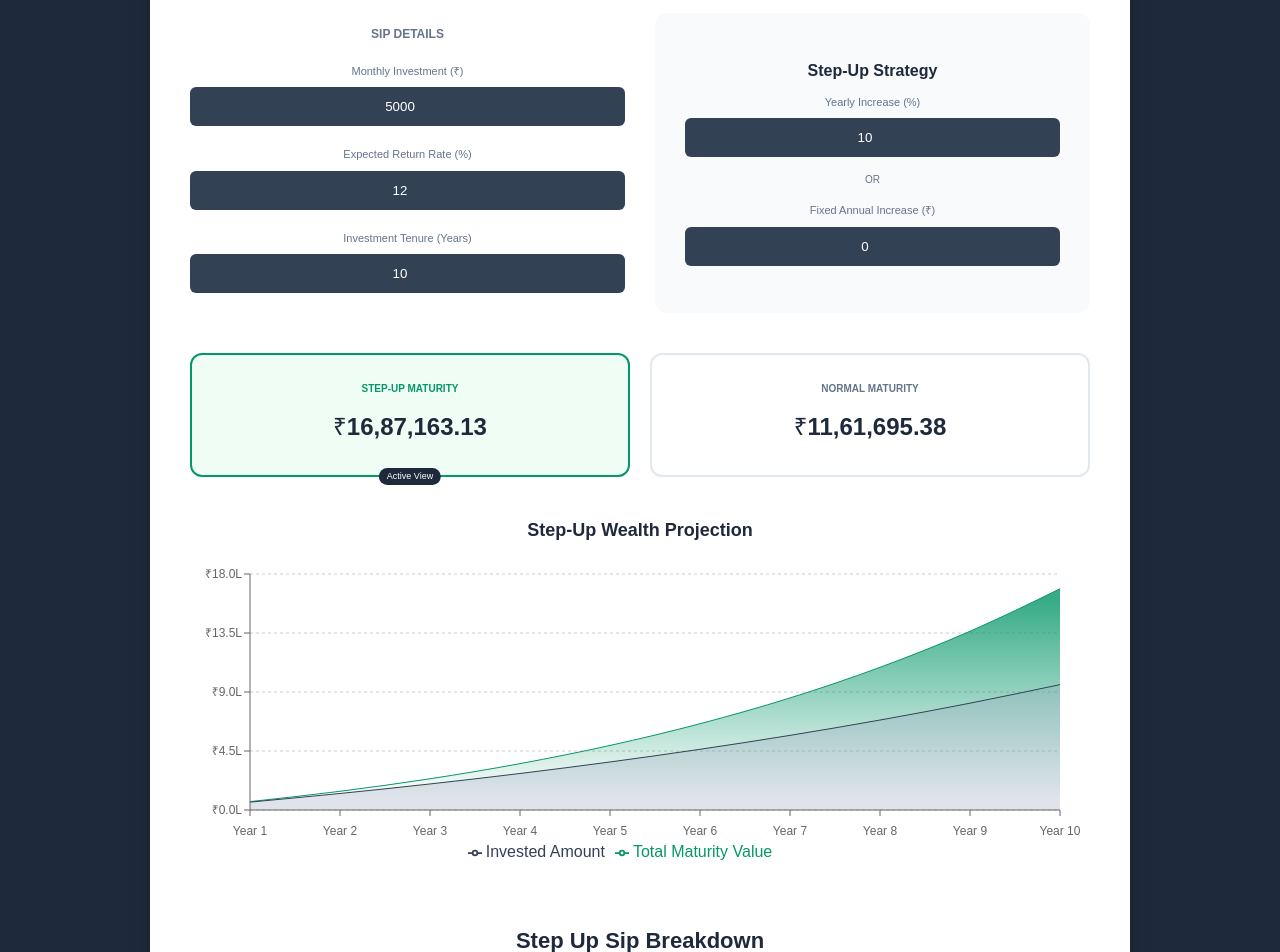
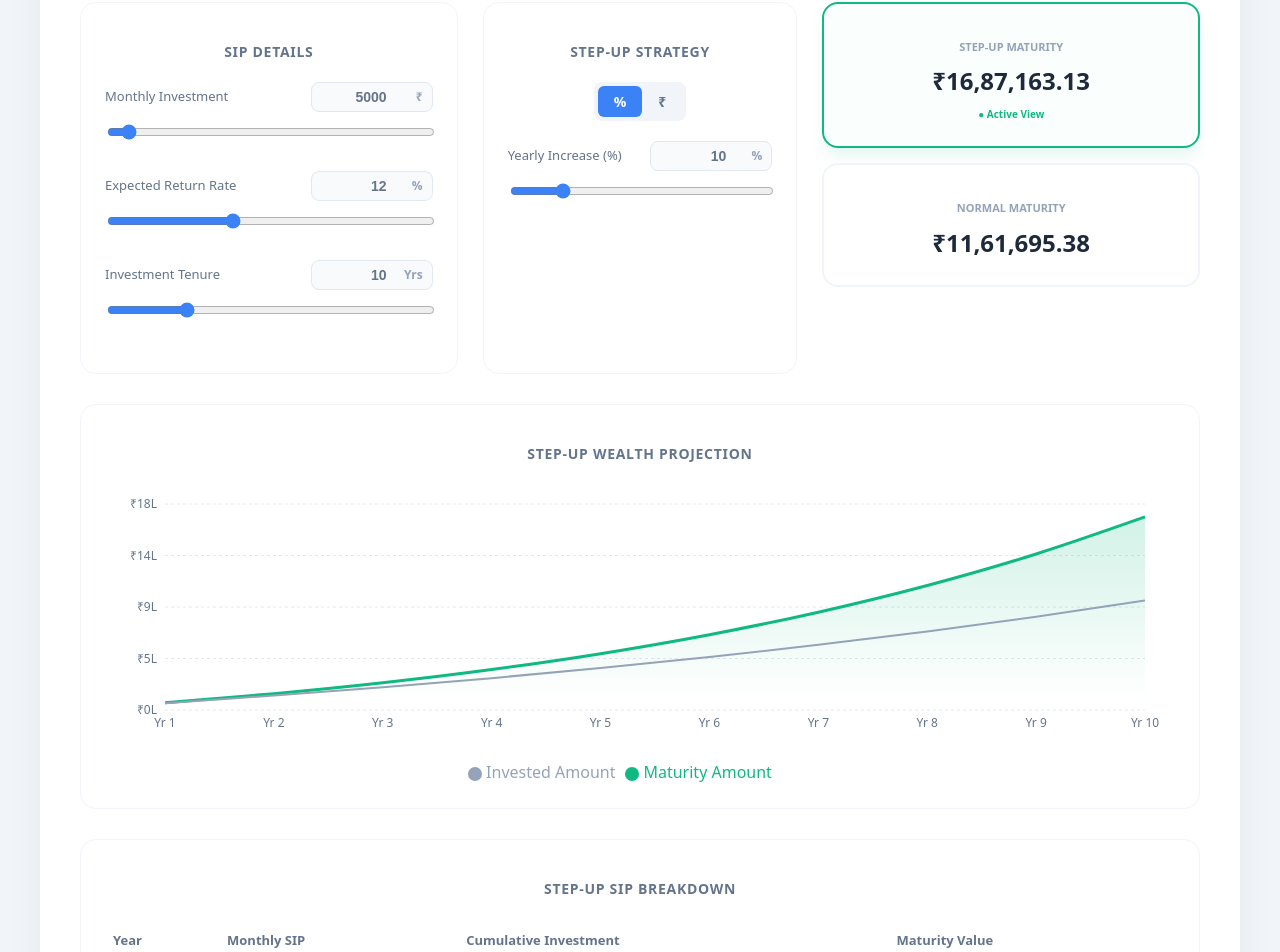
Before and after one commit to siddheshpdy/finCalculators, a React (Vite) app: page / in a window 1280 px wide. Shown: the part 299-1251 px from the top of the page. Built offline with nearby package versions, Linux system fonts and the light colour scheme.

Commit message:
updated UI

```diff
--- a/src/components/SipCalculator.jsx
+++ b/src/components/SipCalculator.jsx
@@ -3,17 +3,6 @@ import { useFinance } from '../hooks/useFinance';
 import WealthChart from './WealthChart';
 
 const SipCalculator = () => {
-  const colors = {
-    pageBg: '#1E293B',
-    cardBg: '#FFFFFF',
-    textMain: '#1E293B', // Deep Slate / Black for text
-    textMuted: '#64748B',
-    primary: '#059669',
-    secondary: '#334155',
-    inputBg: '#334155',   // Dark inputs from screenshot
-    accent: '#F8FAFC'
-  };
-
   const [inputs, setInputs] = useState({
     amount: 5000,
     rate: 12,
@@ -21,139 +10,103 @@ const SipCalculator = () => {
     stepUpPercent: 10,
     stepUpValue: 0
   });
-
+  const [activeStrategy, setActiveStrategy] = useState('percent'); // 'percent' or 'fixed'
   const [activeTab, setActiveTab] = useState('stepUp');
 
   const { calculateSIP } = useFinance();
 
-  const results = useMemo(() =>
-    calculateSIP(
-      Number(inputs.amount),
-      Number(inputs.rate),
-      Number(inputs.years),
-      Number(inputs.stepUpPercent),
-      Number(inputs.stepUpValue)
-    ),
-    [inputs, calculateSIP]
-  );
+  const results = useMemo(() => calculateSIP(
+    Number(inputs.amount), Number(inputs.rate), Number(inputs.years),
+    activeStrategy === 'percent' ? Number(inputs.stepUpPercent) : 0,
+    activeStrategy === 'fixed' ? Number(inputs.stepUpValue) : 0
+  ), [inputs, activeStrategy, calculateSIP]);
 
-  const chartData = useMemo(() => {
-    return results.breakdown.map(yearData => ({
-      name: `Year ${yearData.year}`,
-      Invested: activeTab === 'stepUp' ? Number(yearData.stepUp.investedAmount) : Number(yearData.normal.investedAmount),
-      TotalValue: activeTab === 'stepUp' ? Number(yearData.stepUp.totalValue) : Number(yearData.normal.totalValue)
-    }));
-  }, [results, activeTab]);
+  const chartData = useMemo(() => results.breakdown.map(d => ({
+    name: `Yr ${d.year}`,
+    Invested: Number(activeTab === 'stepUp' ? d.stepUp.investedAmount : d.normal.investedAmount),
+    TotalValue: Number(activeTab === 'stepUp' ? d.stepUp.totalValue : d.normal.totalValue)
+  })), [results, activeTab]);
 
-  const handleInputChange = (field, value) => {
-    setInputs(prev => ({
-      ...prev,
-      [field]: value,
-      ...(field === 'stepUpPercent' && value > 0 ? { stepUpValue: 0 } : {}),
-      ...(field === 'stepUpValue' && value > 0 ? { stepUpPercent: 0 } : {})
-    }));
+  const handleInputChange = (field, val) => {
+    setInputs(prev => ({ ...prev, [field]: val }));
   };
 
   return (
-    <div style={{ backgroundColor: colors.pageBg, minHeight: '100vh', padding: '40px 20px' }}>
-      <div style={cardContainer}>
-        <h1 style={{ textAlign: 'center', color: colors.textMain, fontSize: '32px', marginBottom: '40px' }}>
-          Investment Planner
-        </h1>
+    <div style={{ backgroundColor: '#F1F5F9', minHeight: '100vh', padding: '40px' }}>
+      <div style={containerStyle}>
+        <h2 style={{ fontSize: '24px', fontWeight: '700', color: '#1E293B', marginBottom: '30px' }}>Investment Planner</h2>
 
-        {/* INPUT FIELDS SECTION */}
-        <div style={{ display: 'grid', gridTemplateColumns: '1fr 1fr', gap: '30px', marginBottom: '40px' }}>
-
-          {/* Left Side: SIP Details */}
-          <div style={{ textAlign: 'center' }}>
-            <p style={subHeaderStyle}>sip details</p>
-
-            <div style={inputGroup}>
-              <label style={labelStyle}>Monthly Investment (₹)</label>
-              <input style={darkInput} type="number" value={inputs.amount} onChange={(e) => handleInputChange('amount', e.target.value)} />
+        <div style={controlGrid}>
+          {/* SIP Details Card */}
+          <div style={innerCard}>
+            <p style={cardHeading}>SIP Details</p>
+            <DualInput label="Monthly Investment" symbol="₹" value={inputs.amount} min={500} max={100000} step={500}
+                       onChange={(val) => handleInputChange('amount', val)} />
+            <DualInput label="Expected Return Rate" symbol="%" value={inputs.rate} min={1} max={30} step={0.5}
+                       onChange={(val) => handleInputChange('rate', val)} />
+            <DualInput label="Investment Tenure" symbol="Yrs" value={inputs.years} min={1} max={40} step={1}
+                       onChange={(val) => handleInputChange('years', val)} />
           </div>
 
-            <div style={inputGroup}>
-              <label style={labelStyle}>Expected Return Rate (%)</label>
-              <input style={darkInput} type="number" value={inputs.rate} onChange={(e) => handleInputChange('rate', e.target.value)} />
+          {/* Step-Up Strategy Card */}
+          <div style={innerCard}>
+            <p style={cardHeading}>Step-Up Strategy</p>
+            <div style={toggleWrapper}>
+              <button onClick={() => setActiveStrategy('percent')} style={toggleBtn(activeStrategy === 'percent')}>%</button>
+              <button onClick={() => setActiveStrategy('fixed')} style={toggleBtn(activeStrategy === 'fixed')}>₹</button>
+            </div>
+            {activeStrategy === 'percent' ? (
+              <DualInput label="Yearly Increase (%)" symbol="%" value={inputs.stepUpPercent} min={1} max={50} step={1}
+                           onChange={(val) => handleInputChange('stepUpPercent', val)} />
+            ) : (
+              <DualInput label="Fixed Annual Increase" symbol="₹" value={inputs.stepUpValue} min={0} max={50000} step={500}
+                           onChange={(val) => handleInputChange('stepUpValue', val)} />
+            )}
           </div>
 
-            <div style={inputGroup}>
-              <label style={labelStyle}>Investment Tenure (Years)</label>
-              <input style={darkInput} type="number" value={inputs.years} onChange={(e) => handleInputChange('years', e.target.value)} />
+          {/* Results Comparison Card */}
+          <div style={{ display: 'flex', flexDirection: 'column', gap: '15px' }}>
+            <div onClick={() => setActiveTab('stepUp')} style={maturityCard(activeTab === 'stepUp', '#10B981')}>
+              <p style={labelSmall}>STEP-UP MATURITY</p>
+              <h3 style={valueLarge}>₹{Number(results.summary.stepUpSip.totalValue).toLocaleString('en-IN')}</h3>
+              {activeTab === 'stepUp' && <span style={activeBadge}>● Active View</span>}
+            </div>
+            <div onClick={() => setActiveTab('normal')} style={maturityCard(activeTab === 'normal', '#3B82F6')}>
+              <p style={labelSmall}>NORMAL MATURITY</p>
+              <h3 style={valueLarge}>₹{Number(results.summary.normalSip.totalValue).toLocaleString('en-IN')}</h3>
+              {activeTab === 'normal' && <span style={activeBadgeBlue}>● Active View</span>}
+            </div>
           </div>
         </div>
 
-          {/* Right Side: Step-Up Box */}
-          <div style={{ backgroundColor: colors.accent, padding: '30px', borderRadius: '12px', textAlign: 'center' }}>
-            <p style={{ fontWeight: 'bold', color: colors.textMain, marginBottom: '5px' }}>Step-Up Strategy</p>
-
-            <p style={labelStyle}>Yearly Increase (%)</p>
-            <input style={darkInput} type="number" value={inputs.stepUpPercent} onChange={(e) => handleInputChange('stepUpPercent', e.target.value)} />
-
-            <p style={{ margin: '15px 0', fontSize: '10px', color: colors.textMuted }}>OR</p>
-
-            <p style={labelStyle}>Fixed Annual Increase (₹)</p>
-            <input style={darkInput} type="number" value={inputs.stepUpValue} onChange={(e) => handleInputChange('stepUpValue', e.target.value)} />
-          </div>
+        {/* Chart Section */}
+        <div style={{ ...innerCard, marginBottom: '30px' }}>
+          <p style={cardHeading}>{activeTab === 'stepUp' ? 'Step-Up' : 'Normal'} Wealth Projection</p>
+          <WealthChart data={chartData} primaryColor={activeTab === 'stepUp' ? "#10B981" : "#3B82F6"} secondaryColor="#64748B" />
         </div>
 
-        {/* MATURITY BOXES */}
-        <div style={{ display: 'grid', gridTemplateColumns: '1fr 1fr', gap: '20px', marginBottom: '40px' }}>
-          <div
-            onClick={() => setActiveTab('stepUp')}
-            style={resultBox(colors.primary, activeTab === 'stepUp')}
-          >
-            <span style={{ fontSize: '10px', fontWeight: 'bold', color: colors.primary }}>STEP-UP MATURITY</span>
-            <h2 style={{ margin: '10px 0', fontSize: '24px', color: colors.textMain }}>
-              ₹{Number(results.summary.stepUpSip.totalValue).toLocaleString('en-IN')}
-            </h2>
-            {activeTab === 'stepUp' && <div style={activeIndicator}>Active View</div>}
-          </div>
-
-          <div
-            onClick={() => setActiveTab('normal')}
-            style={resultBox('#CBD5E1', activeTab === 'normal')}
-          >
-            <span style={{ fontSize: '10px', fontWeight: 'bold', color: colors.textMuted }}>NORMAL MATURITY</span>
-            <h2 style={{ margin: '10px 0', fontSize: '24px', color: colors.textMain }}>
-              ₹{Number(results.summary.normalSip.totalValue).toLocaleString('en-IN')}
-            </h2>
-            {activeTab === 'normal' && <div style={activeIndicator}>Active View</div>}
-          </div>
-        </div>
-
-        {/* CHART SECTION */}
-        <div style={{ marginBottom: '60px' }}>
-          <h3 style={{ fontSize: '18px', color: colors.textMain, textAlign: 'center', marginBottom: '20px' }}>
-            {activeTab === 'stepUp' ? 'Step-Up' : 'Normal'} Wealth Projection
-          </h3>
-          <WealthChart data={chartData} primaryColor={colors.primary} secondaryColor={colors.secondary} />
-        </div>
-
-        {/* TABLE SECTION (Fixed Text Color to Black/Slate) */}
-        <h2 style={{ textAlign: 'center', color: colors.textMain, fontSize: '22px', marginBottom: '20px', textTransform: 'capitalize' }}>
-          {activeTab === 'stepUp' ? 'Step up' : 'Normal'} sip breakdown
-        </h2>
-        <div style={tableWrapper}>
-          <table style={{ width: '100%', borderCollapse: 'collapse' }}>
-            <thead style={{ backgroundColor: '#1E293B', color: 'white' }}>
-              <tr>
+        {/* Breakdown Table */}
+        <div style={innerCard}>
+          <p style={cardHeading}>{activeTab === 'stepUp' ? 'Step-Up' : 'Normal'} SIP Breakdown</p>
+          <div style={{ overflowX: 'auto' }}>
+            <table style={tableStyle}>
+              <thead>
+                <tr style={{ textAlign: 'left', color: '#64748B', fontSize: '13px' }}>
                   <th style={thStyle}>Year</th>
                   <th style={thStyle}>Monthly SIP</th>
-                <th style={thStyle}>Invested (Cumulative)</th>
+                  <th style={thStyle}>Cumulative Investment</th>
                   <th style={thStyle}>Maturity Value</th>
                 </tr>
               </thead>
-            <tbody>
+              <tbody style={{ color: '#1E293B', fontSize: '14px' }}>
                 {results.breakdown.map((row) => {
                   const data = activeTab === 'stepUp' ? row.stepUp : row.normal;
                   return (
-                  <tr key={row.year} style={{ borderBottom: '1px solid #E2E8F0' }}>
+                    <tr key={row.year} style={{ borderTop: '1px solid #F1F5F9' }}>
                       <td style={tdStyle}>{row.year}</td>
                       <td style={tdStyle}>₹{Number(activeTab === 'stepUp' ? data.monthlyInstallment : inputs.amount).toLocaleString('en-IN')}</td>
                       <td style={tdStyle}>₹{Number(data.investedAmount).toLocaleString('en-IN')}</td>
-                    <td style={{ ...tdStyle, color: colors.primary, fontWeight: 'bold' }}>
+                      <td style={{ ...tdStyle, fontWeight: '600', color: activeTab === 'stepUp' ? '#10B981' : '#3B82F6' }}>
                         ₹{Number(data.totalValue).toLocaleString('en-IN')}
                       </td>
                     </tr>
@@ -164,20 +117,55 @@ const SipCalculator = () => {
           </div>
         </div>
       </div>
+    </div>
   );
 };
 
-// CSS-in-JS Styles
-const cardContainer = { margin: '0 auto', backgroundColor: 'white', borderRadius: '16px', padding: '40px', boxShadow: '0 20px 25px -5px rgb(0 0 0 / 0.3)', fontFamily: 'sans-serif', maxWidth: '900px' };
-const subHeaderStyle = { fontSize: '12px', fontWeight: 'bold', textTransform: 'uppercase', color: '#64748B', marginBottom: '20px' };
-const inputGroup = { marginBottom: '20px' };
-const labelStyle = { display: 'block', fontSize: '11px', color: '#64748B', marginBottom: '8px' };
-const darkInput = { width: '100%', padding: '12px', borderRadius: '6px', border: 'none', backgroundColor: '#334155', color: 'white', textAlign: 'center', boxSizing: 'border-box', outline: 'none' };
-const resultBox = (borderColor, isActive) => ({ textAlign: 'center', padding: '20px', borderRadius: '12px', border: `2px solid ${isActive ? borderColor : '#E2E8F0'}`, backgroundColor: isActive ? '#F0FDF4' : 'white', cursor: 'pointer', position: 'relative' });
-const activeIndicator = { fontSize: '9px', backgroundColor: '#1E293B', color: 'white', padding: '2px 8px', borderRadius: '10px', position: 'absolute', bottom: '-10px', left: '50%', transform: 'translateX(-50%)' };
-const tableWrapper = { borderRadius: '8px', overflow: 'hidden', border: '1px solid #E2E8F0' };
-const thStyle = { padding: '12px', fontSize: '12px', textAlign: 'center' };
-// Fixed tdStyle to use colors.textMain (Deep Slate) instead of inheriting white
-const tdStyle = { padding: '12px', fontSize: '13px', textAlign: 'center', color: '#1E293B' };
+// Reusable Sub-component for Slider + Manual Input
+const DualInput = ({ label, symbol, value, min, max, step, onChange }) => (
+  <div style={{ marginBottom: '25px' }}>
+    <div style={{ display: 'flex', justifyContent: 'space-between', alignItems: 'center', marginBottom: '10px' }}>
+      <label style={{ fontSize: '13px', color: '#64748B', fontWeight: '500' }}>{label}</label>
+      <div style={inputContainer}>
+        <input
+          type="number"
+          value={value}
+          onChange={(e) => onChange(Number(e.target.value))}
+          style={numberInputStyle}
+        />
+        <span style={symbolStyle}>{symbol}</span>
+      </div>
+    </div>
+    <input
+      type="range"
+      min={min}
+      max={max}
+      step={step}
+      value={value}
+      onChange={(e) => onChange(Number(e.target.value))}
+      style={sliderStyle}
+    />
+  </div>
+);
+
+// Styles
+const containerStyle = { maxWidth: '1200px', margin: '0 auto', backgroundColor: 'white', padding: '40px', borderRadius: '24px', boxShadow: '0 25px 50px -12px rgba(0,0,0,0.08)' };
+const controlGrid = { display: 'grid', gridTemplateColumns: '1.2fr 1fr 1.2fr', gap: '25px', marginBottom: '30px' };
+const innerCard = { padding: '24px', borderRadius: '16px', border: '1px solid #F1F5F9', backgroundColor: '#FFFFFF' };
+const cardHeading = { fontSize: '14px', fontWeight: '600', color: '#64748B', marginBottom: '20px', textTransform: 'uppercase', letterSpacing: '0.05em' };
+const inputContainer = { position: 'relative', display: 'flex', alignItems: 'center' };
+const numberInputStyle = { padding: '6px 30px 6px 10px', width: '80px', borderRadius: '8px', color: '#64748B', border: '1px solid #E2E8F0', backgroundColor: '#F8FAFC', fontWeight: '600', fontSize: '14px', textAlign: 'right', outline: 'none' };
+const symbolStyle = { position: 'absolute', right: '10px', fontSize: '12px', color: '#94A3B8', fontWeight: '600' };
+const sliderStyle = { width: '100%', accentColor: '#3B82F6', cursor: 'pointer' };
+const toggleWrapper = { display: 'inline-flex', backgroundColor: '#F1F5F9', padding: '4px', borderRadius: '8px', marginBottom: '20px' };
+const toggleBtn = (active) => ({ padding: '6px 16px', border: 'none', borderRadius: '6px', fontSize: '14px', fontWeight: '600', cursor: 'pointer', backgroundColor: active ? '#3B82F6' : 'transparent', color: active ? 'white' : '#64748B', transition: '0.2s' });
+const maturityCard = (active, color) => ({ padding: '24px', borderRadius: '16px', cursor: 'pointer', border: `2px solid ${active ? color : '#F1F5F9'}`, backgroundColor: active ? `${color}05` : 'white', transition: '0.3s', boxShadow: active ? `0 10px 15px -3px ${color}20` : 'none' });
+const labelSmall = { fontSize: '11px', fontWeight: '700', color: '#94A3B8', marginBottom: '8px' };
+const valueLarge = { fontSize: '24px', fontWeight: '700', color: '#1E293B', margin: 0 };
+const activeBadge = { fontSize: '10px', color: '#10B981', fontWeight: '700', marginTop: '8px', display: 'block' };
+const activeBadgeBlue = { ...activeBadge, color: '#3B82F6' };
+const tableStyle = { width: '100%', borderCollapse: 'collapse' };
+const thStyle = { padding: '12px 8px' };
+const tdStyle = { padding: '12px 8px' };
 
 export default SipCalculator;
--- a/src/components/WealthChart.jsx
+++ b/src/components/WealthChart.jsx
@@ -1,44 +1,25 @@
 import React from 'react';
-import {
-  AreaChart, Area, XAxis, YAxis, CartesianGrid,
-  Tooltip, ResponsiveContainer, Legend
-} from 'recharts';
+import { AreaChart, Area, XAxis, YAxis, CartesianGrid, Tooltip, ResponsiveContainer, Legend } from 'recharts';
 
 const WealthChart = ({ data, primaryColor, secondaryColor, height = 300 }) => {
   return (
     <div style={{ width: '100%', height }}>
       <ResponsiveContainer>
-        <AreaChart data={data} margin={{ top: 10, right: 30, left: 0, bottom: 0 }}>
+        <AreaChart data={data} margin={{ top: 20, right: 30, left: 0, bottom: 0 }}>
           <defs>
             <linearGradient id="colorTotal" x1="0" y1="0" x2="0" y2="1">
-              <stop offset="5%" stopColor={primaryColor} stopOpacity={0.8} />
+              <stop offset="5%" stopColor={primaryColor} stopOpacity={0.3} />
               <stop offset="95%" stopColor={primaryColor} stopOpacity={0} />
             </linearGradient>
           </defs>
-          <CartesianGrid strokeDasharray="3 3" vertical={false} />
-          <XAxis dataKey="name" fontSize={12} tickMargin={10} />
-          <YAxis
-            fontSize={12}
-            tickFormatter={(val) => `₹${(val / 100000).toFixed(1)}L`}
-          />
-          <Tooltip formatter={(value) => `₹${Number(value).toLocaleString('en-IN')}`} />
-          <Legend />
-          <Area
-            type="monotone"
-            dataKey="TotalValue"
-            stroke={primaryColor}
-            fillOpacity={1}
-            fill="url(#colorTotal)"
-            name="Total Maturity Value"
-          />
-          <Area
-            type="monotone"
-            dataKey="Invested"
-            stroke={secondaryColor}
-            fill="#94A3B8"
-            fillOpacity={0.3}
-            name="Invested Amount"
-          />
+          <CartesianGrid strokeDasharray="3 3" vertical={false} stroke="#E2E8F0" />
+          <XAxis dataKey="name" axisLine={false} tickLine={false} tick={{fill: '#64748B', fontSize: 12}} />
+          <YAxis axisLine={false} tickLine={false} tick={{fill: '#64748B', fontSize: 12}}
+                 tickFormatter={(val) => `₹${(val / 100000).toFixed(0)}L`} />
+          <Tooltip contentStyle={{ borderRadius: '12px', border: 'none', boxShadow: '0 10px 15px -3px rgba(0,0,0,0.1)' }} />
+          <Legend iconType="circle" wrapperStyle={{ paddingTop: '20px' }} />
+          <Area type="monotone" dataKey="TotalValue" stroke={primaryColor} strokeWidth={3} fill="url(#colorTotal)" name="Maturity Amount" />
+          <Area type="monotone" dataKey="Invested" stroke="#94A3B8" strokeWidth={2} fill="transparent" name="Invested Amount" />
         </AreaChart>
       </ResponsiveContainer>
     </div>
```
Also changed, not shown: 4 other files (tests, documents, lock files or other folders). Lines whose indentation alone changed are shown as unchanged.
